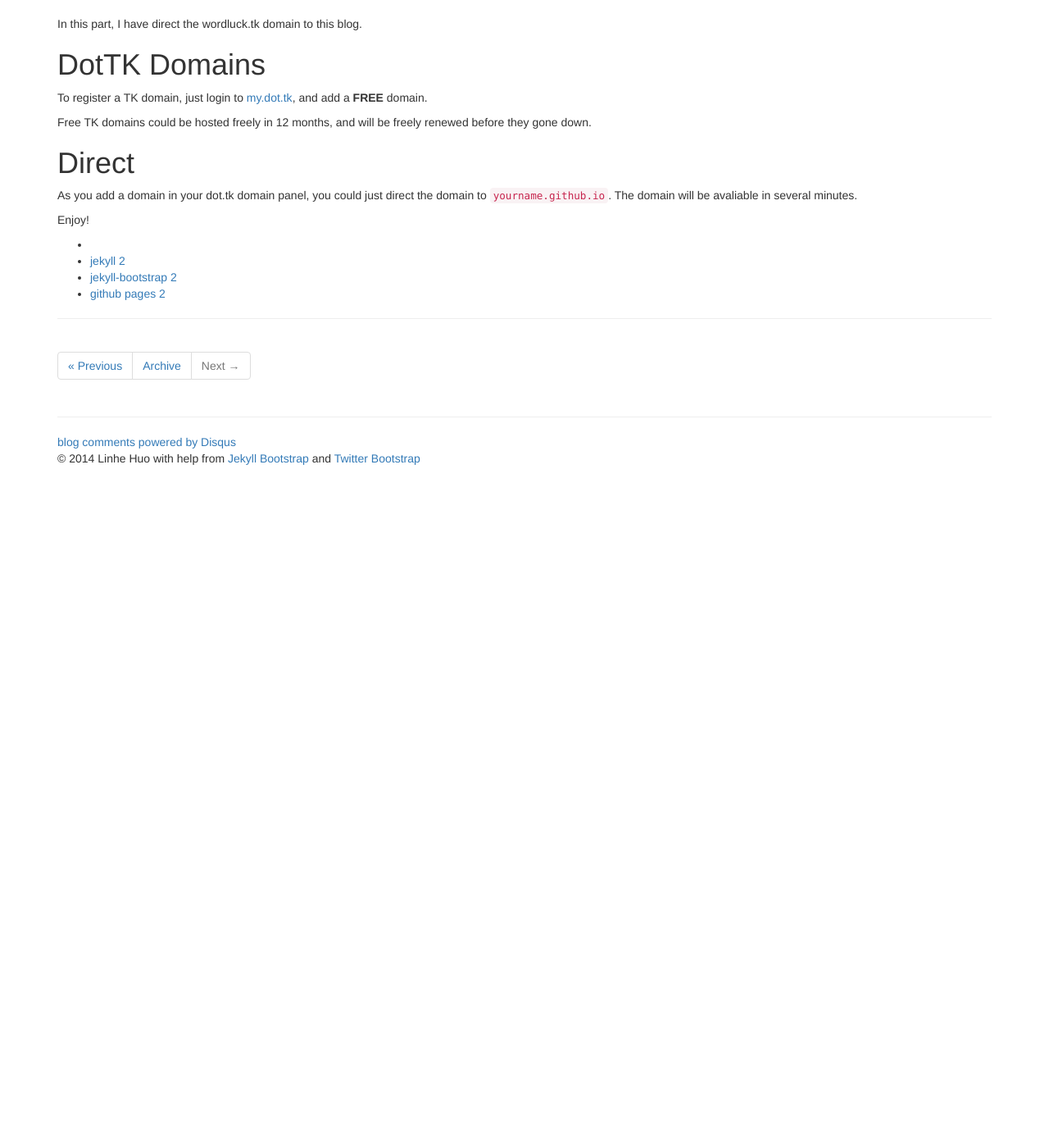
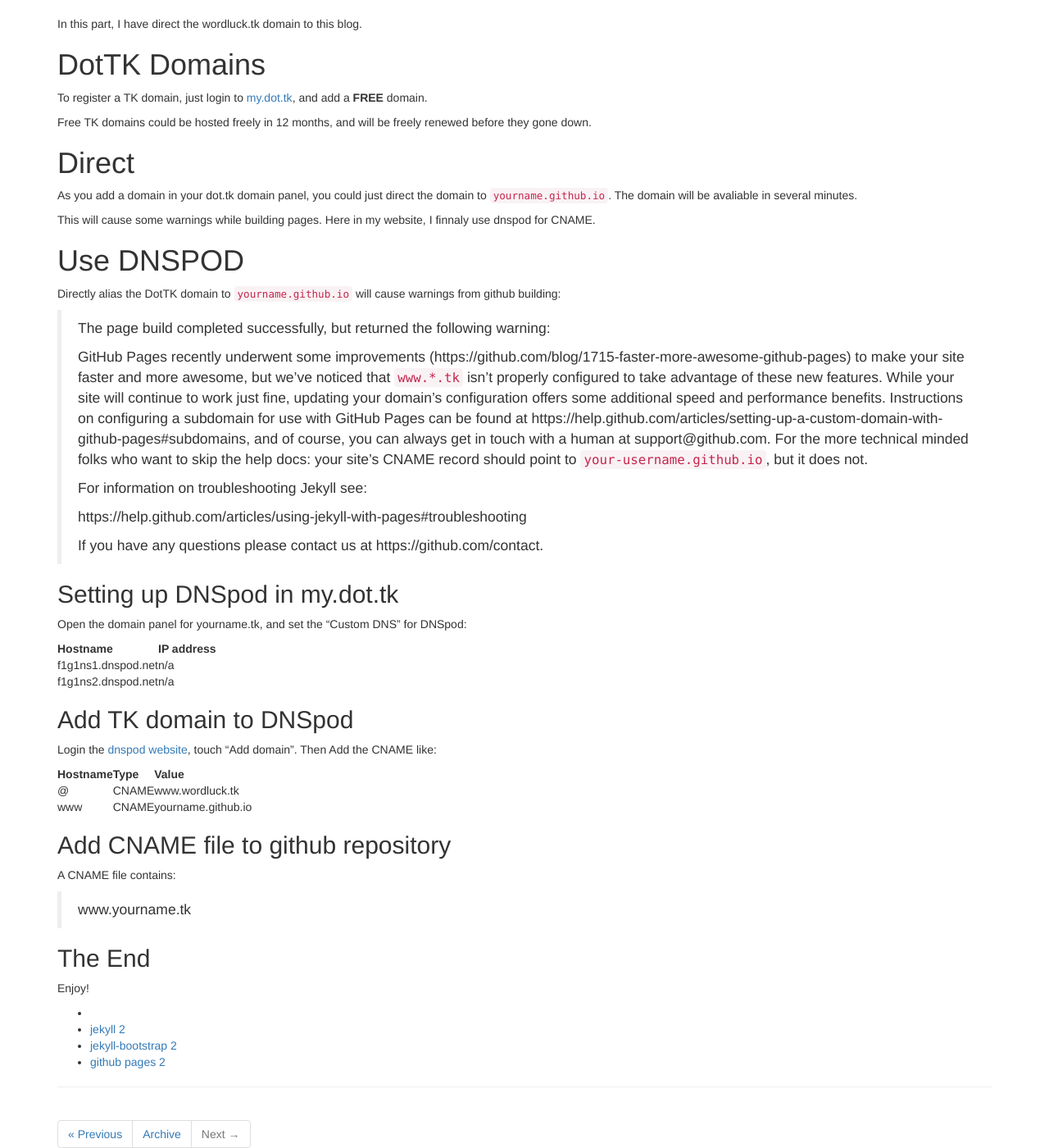
Before and after one commit to wordluck/wordluck.github.io, a Jekyll site: the page built from _posts/jekyll/2014-08-11-bind-with-dot-tk-domains.md, in a window 1280 px wide and 1400 px high, scrolled down 222 px. Shown: the whole window at 82% size. Built offline with Jekyll 4.4.1, drawn with Linux system fonts in a browser that asks for light colours; nearby versions of some CDN libraries; library files that are not in the unit come from our copies; comment, search, counter and statistics services are not loaded; before the commit the page ends 900 px from its top, so only the background shows below that.

Commit message:
rewrite post2, add abstrat variable for post

```diff
--- a/_posts/jekyll/2014-08-11-bind-with-dot-tk-domains.md
+++ b/_posts/jekyll/2014-08-11-bind-with-dot-tk-domains.md
@@ -1,6 +1,7 @@
 ---
 layout: post
 title: Bind the github.io host with DotTK domains
+abstrat: This is some experience for configuring a CNAME record with custom DNS provider
 tagline: "jekyll"
 tags : [jekyll,jekyll-bootstrap,github pages]
 ---
@@ -18,4 +19,50 @@ Free TK domains could be hosted freely in 12 months, and will be freely renewed
 
 As you add a domain in your dot.tk domain panel, you could just direct the domain to `yourname.github.io`. The domain will be avaliable in several minutes.
 
+This will cause some warnings while building pages. Here in my website, I finnaly use dnspod for CNAME.
+
+# Use DNSPOD
+
+Directly alias the DotTK domain to `yourname.github.io` will cause warnings from github building:
+
+> The page build completed successfully, but returned the following warning:
+>
+> GitHub Pages recently underwent some improvements
+> (https://github.com/blog/1715-faster-more-awesome-github-pages)
+> to make your site faster and more awesome, but we've noticed that
+> `www.*.tk` isn't properly configured to take advantage of these new features. While your site will continue to work just fine, updating your domain's configuration offers some additional speed and performance benefits. Instructions on configuring a subdomain for use with GitHub Pages can be found at https://help.github.com/articles/setting-up-a-custom-domain-with-github-pages#subdomains, and of course, you can always get in touch with a human at support@github.com. For the more technical minded folks who want to skip the help docs: your site's CNAME record should point to `your-username.github.io`, but it does not.
+>
+> For information on troubleshooting Jekyll see:
+>
+> https://help.github.com/articles/using-jekyll-with-pages#troubleshooting
+>
+> If you have any questions please contact us at https://github.com/contact.
+
+## Setting up DNSpod in my.dot.tk
+
+Open the domain panel for yourname.tk, and set the "Custom DNS" for DNSpod:
+
+| Hostname | IP address |
+| -------- | ---------- |
+| f1g1ns1.dnspod.net | n/a |
+| f1g1ns2.dnspod.net | n/a |
+
+## Add TK domain to DNSpod
+
+Login the [dnspod website](https://www.dnspod.cn/Domain), touch "Add domain".
+Then Add the CNAME like:
+
+| Hostname | Type | Value |
+| -------- | ---- | ----- |
+| @ | CNAME | www.wordluck.tk |
+| www | CNAME | yourname.github.io |
+
+## Add CNAME file to github repository
+
+A CNAME file contains:
+
+> www.yourname.tk
+
+## The End
+
 Enjoy!
```
